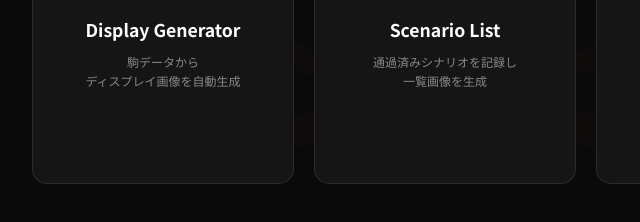
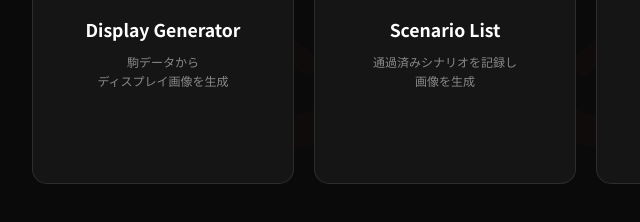
Before and after one commit to ikasan-tp/ikatoolbox, a plain HTML site: page index.html in a window 1280 px wide. Shown: the part 461-683 px from the top of the page, 195-835 px from the left. Drawn offline with nearby package versions, Linux system fonts and the light colour scheme.

Commit message:
Update index.html

```diff
--- a/index.html
+++ b/index.html
@@ -121,7 +121,7 @@
                 <span class="material-symbols-outlined" style="font-size: inherit;">image</span>
             </div>
             <div class="title">Display Generator</div>
-            <div class="desc">駒データから<br>ディスプレイ画像を自動生成</div>
+            <div class="desc">駒データから<br>ディスプレイ画像を生成</div>
         </a>
 
         <a href="list.html" class="tool-card">
@@ -129,7 +129,7 @@
                 <span class="material-symbols-outlined" style="font-size: inherit;">format_list_bulleted</span>
             </div>
             <div class="title">Scenario List</div>
-            <div class="desc">通過済みシナリオを記録し<br>一覧画像を生成</div>
+            <div class="desc">通過済みシナリオを記録し<br>画像を生成</div>
         </a>
 
         <a href="converter.html" class="tool-card">
```
